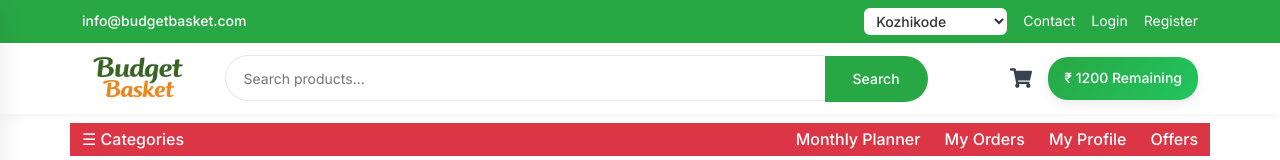
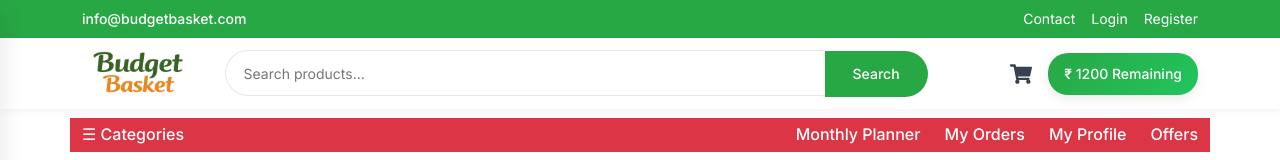
Before and after one commit to vyshnavs0003-sys/budgetbasket-pro-v2, a React (Vite) app: page / in a window 1280 px wide. Shown: the top 160 px of the page. Built offline with nearby package versions, Linux system fonts and the light colour scheme.

Commit message:
chore(topbar): remove location dropdown and related CSS

```diff
--- a/src/components/navbar/TopBar.css
+++ b/src/components/navbar/TopBar.css
@@ -1,4 +1,3 @@
-/* TopBar.css */
 .topbar {
   background-color: var(--primary);
   color: var(--white);
@@ -15,17 +14,6 @@
 
 .topbar-email:hover {
   color: rgba(255, 255, 255, 0.85);
-}
-
-.location-select {
-  background: var(--white);
-  border: none;
-  padding: 4px 8px;
-  border-radius: var(--radius-sm);
-  font-size: var(--text-sm);
-  font-weight: var(--font-medium);
-  color: var(--text-main);
-  cursor: pointer;
 }
 
 .top-link {
@@ -71,10 +59,6 @@
     gap: 10px;
   }
 
-  .location-select {
-    display: none;
-  }
-
   .topbar-email,
   .top-link {
     font-size: var(--text-xs);
--- a/src/components/navbar/TopBar.jsx
+++ b/src/components/navbar/TopBar.jsx
@@ -16,15 +16,6 @@ const TopBar = () => {
         </div>
 
         <div className="topbar-right d-flex align-items-center gap-3">
-          <select className="location-select" aria-label="Select location">
-            <option>Kozhikode</option>
-            <option>Mankavu</option>
-            <option>Vellimadukunnu</option>
-            <option>Chevayoor</option>
-            <option>West Hill</option>
-            <option>Palazhi</option>
-          </select>
-
           <Link to="/contact" className="top-link">Contact</Link>
 
           {/* Login button */}
```
